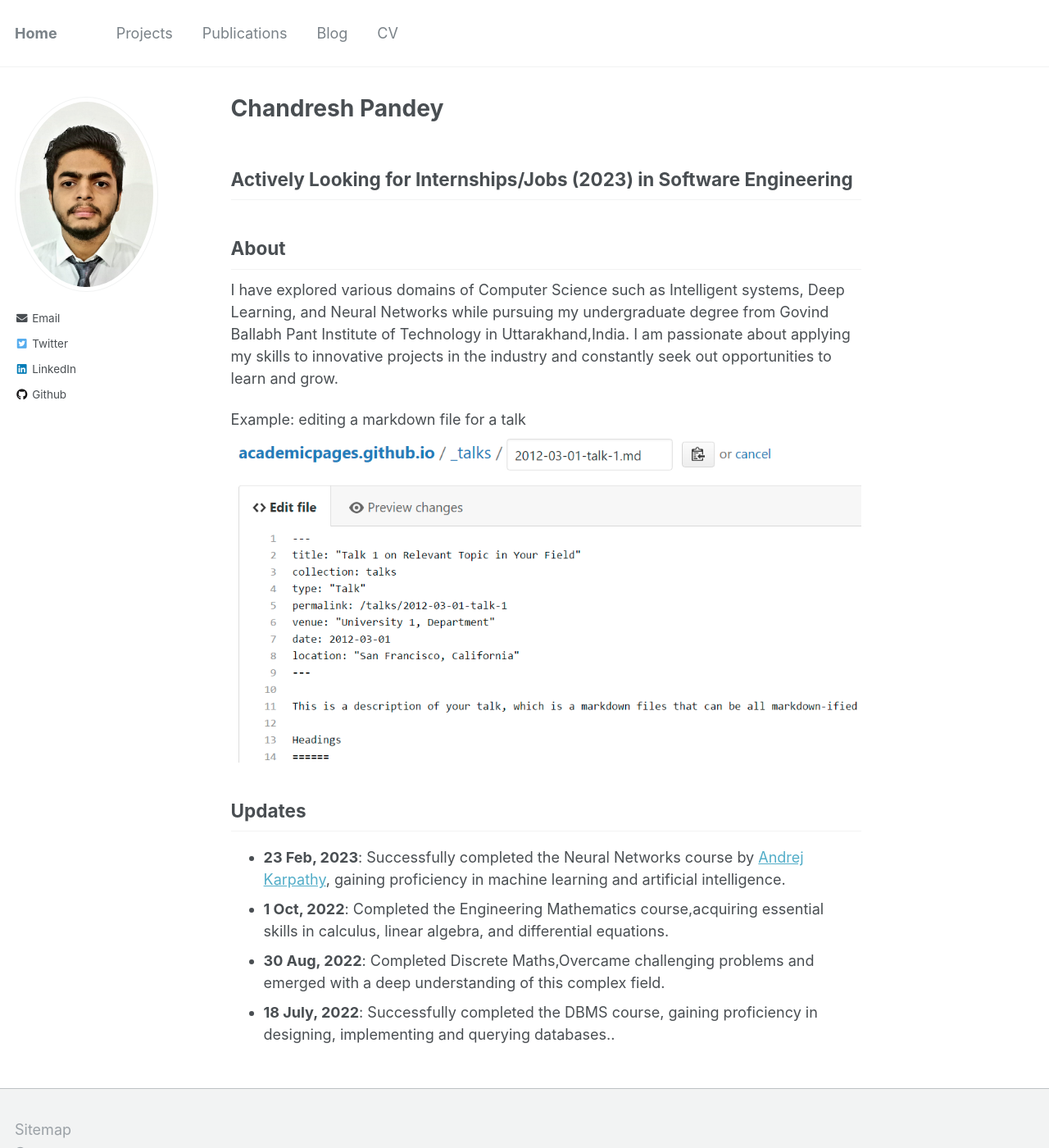
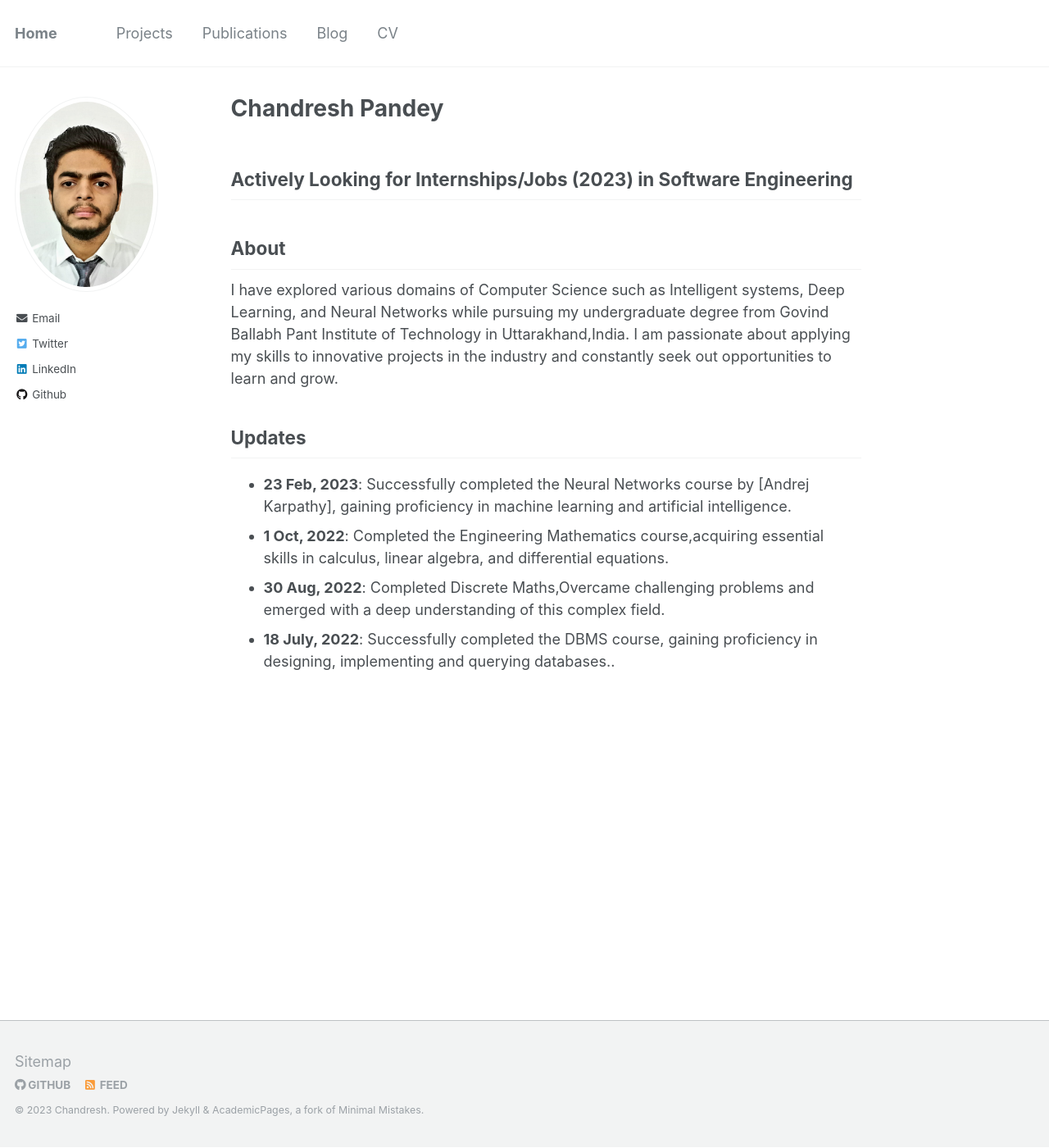
Before and after one commit to cheenu080/chandresh-pandey.github.io, a Jekyll site: the page built from _pages/about.md, in a window 1280 px wide and 1400 px high. Shown: the whole window at 82% size. Built offline with Jekyll 4.4.1, drawn with Linux system fonts in a browser that asks for light colours.

Commit message:
modified

```diff
--- a/_pages/about.md
+++ b/_pages/about.md
@@ -14,13 +14,10 @@ About
 ------
 I have explored various domains of Computer Science such as Intelligent systems, Deep Learning, and Neural Networks while pursuing my undergraduate degree from Govind Ballabh Pant Institute of Technology in Uttarakhand,India. I am passionate about applying my skills to innovative projects in the industry and constantly seek out opportunities to learn and grow.
 
-Example: editing a markdown file for a talk
-![Editing a markdown file for a talk](/images/editing-talk.png)
-
 Updates
 ------
 
-- **23 Feb, 2023**: Successfully completed the Neural Networks course by [Andrej Karpathy]((<https://www.youtube.com/playlist?list=PLAqhIrjkxbuWI23v9cThsA9GvCAUhRvKZ>) ), gaining proficiency in machine learning and artificial intelligence.
+- **23 Feb, 2023**: Successfully completed the Neural Networks course by [Andrej Karpathy], gaining proficiency in machine learning and artificial intelligence.
 - **1 Oct, 2022**: Completed the Engineering Mathematics course,acquiring essential skills in calculus, linear algebra, and differential equations.
 - **30 Aug, 2022**: Completed Discrete Maths,Overcame challenging problems and emerged with a deep understanding of this complex field.
 - **18 July, 2022**: Successfully completed the DBMS course, gaining proficiency in designing, implementing and querying databases..
```
